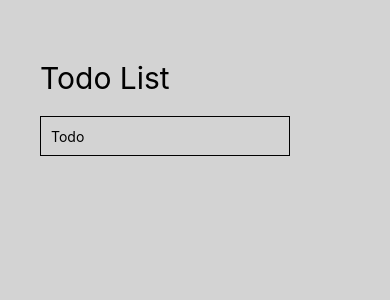
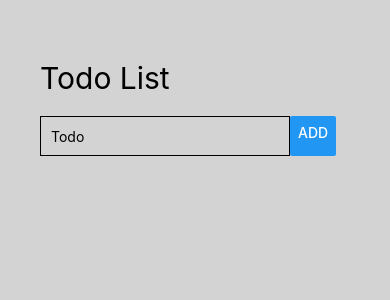
Before and after one commit to johnnybeatzxxd/React-Native-Todo-app, a React Native app: screen / in a window 390 px wide. Shown: the top 300 px of the page. Built offline with nearby package versions, Linux system fonts and the light colour scheme.

Commit message:
added the add button

```diff
--- a/App.js
+++ b/App.js
@@ -16,7 +16,7 @@ export default function App() {
             onChangeText={onChangeText}
             placeholder='Todo'
           />
-
+          <Button title='Add'/>
         </View>
       </View>
    </View>
```
